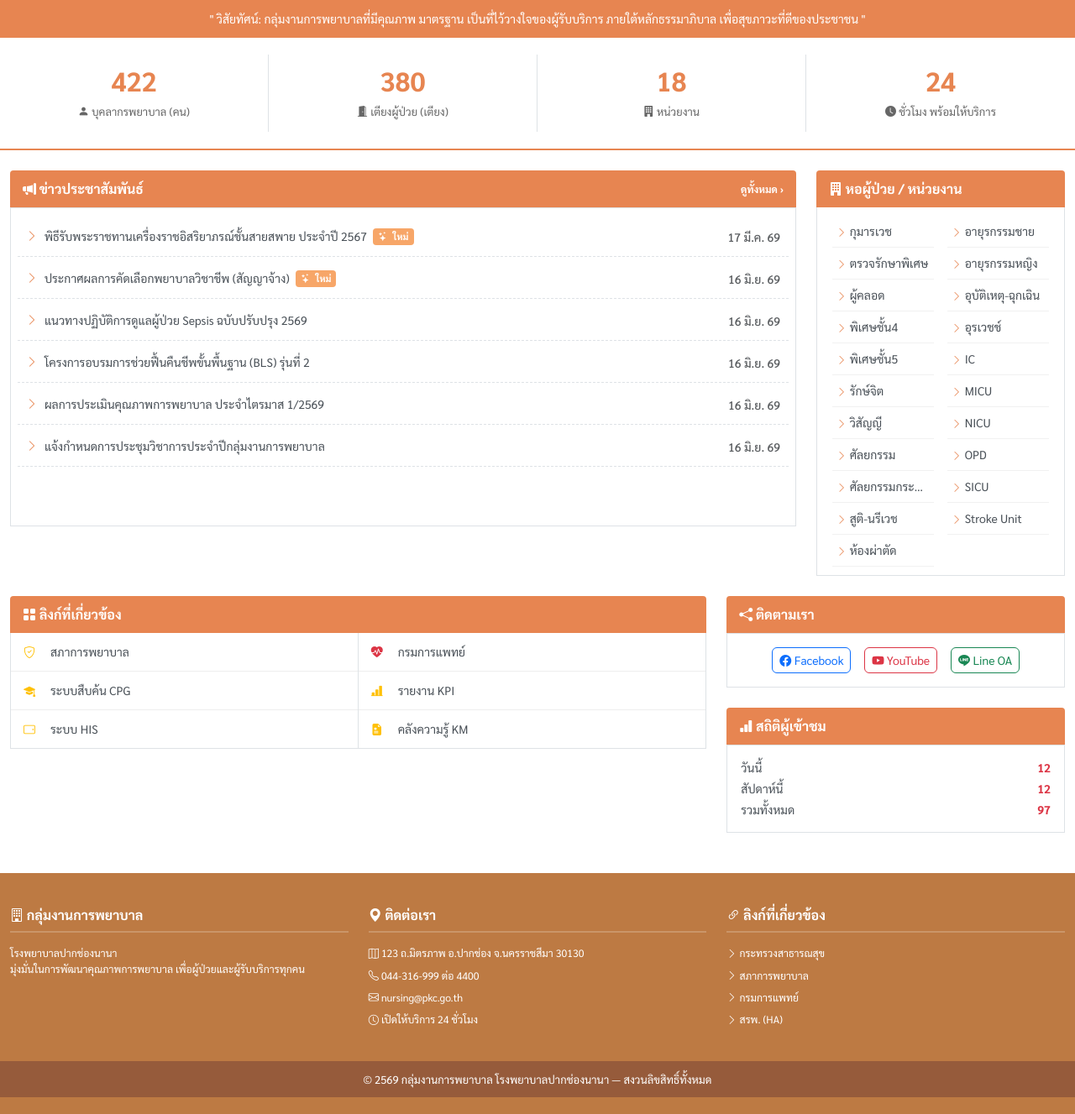
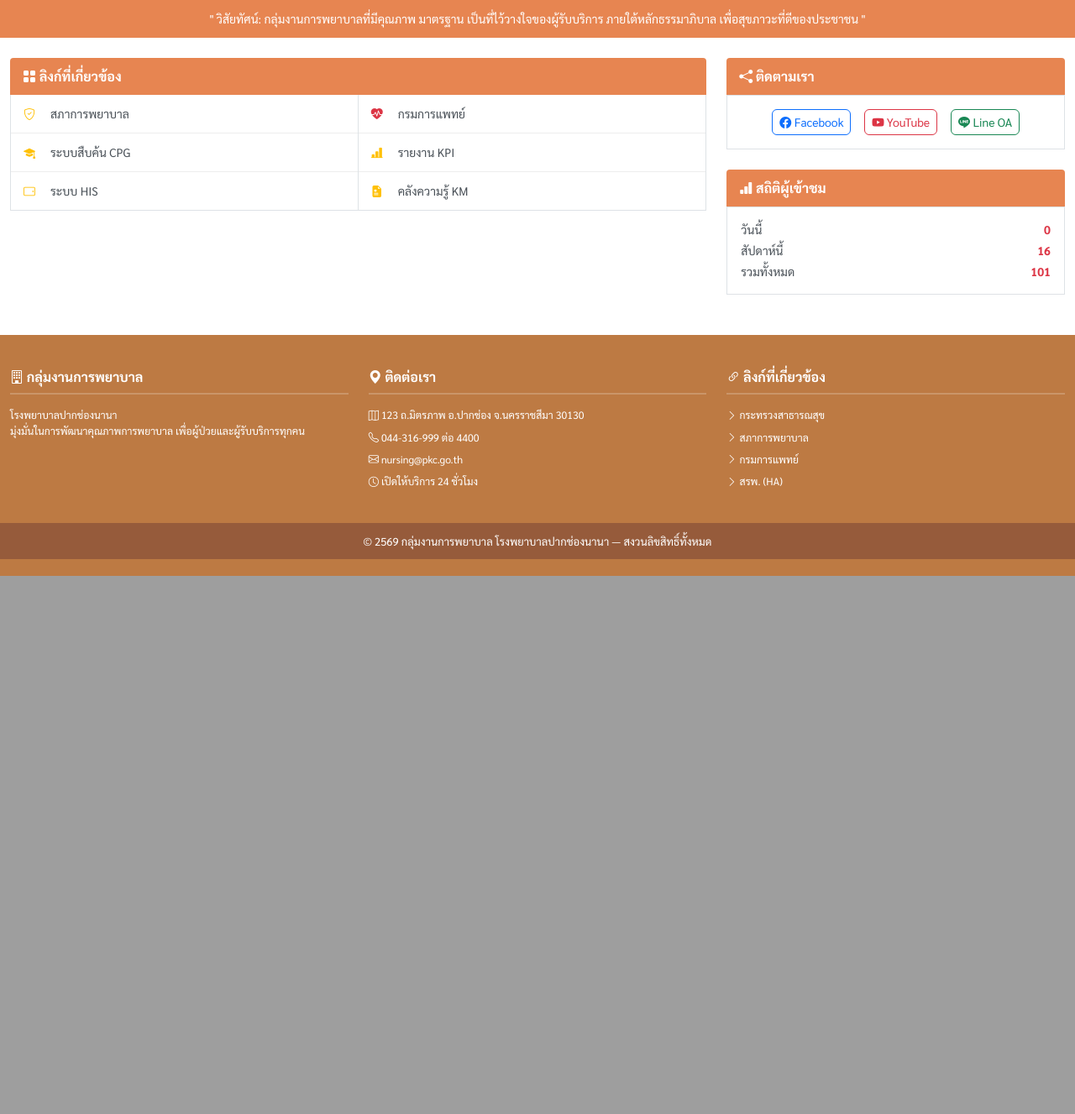
Before and after one commit to montichax/Hospital_Nana, a PHP site: page /index.php in a window 1280 px wide. Shown: the part 600-1927 px from the top of the page at 84% size. After the commit the page ends 1286 px from the top, so only its background shows below. Run offline with PHP 8.4, Linux system fonts and the light colour scheme; a user stored in the database is signed in; data comes from the database, SQL or seed files in the repository.

Commit message:
delete ประชาสัมพันธ์ หน่วยงาน

```diff
--- a/index.php
+++ b/index.php
@@ -291,94 +291,6 @@ $slides = !empty($banner_list) ? $banner_list : $fallback_banners;
     </div>
 </div>
 
-<div class="stat-box-container text-center">
-    <div class="container">
-        <div class="row">
-            <div class="col-md-3 col-6 border-end">
-                <div class="stat-number">422</div>
-                <div class="stat-label"><i class="bi bi-person-fill"></i> บุคลากรพยาบาล (คน)</div>
-            </div>
-            <div class="col-md-3 col-6 border-end">
-                <div class="stat-number">380</div>
-                <div class="stat-label"><i class="bi bi-door-open-fill"></i> เตียงผู้ป่วย (เตียง)</div>
-            </div>
-            <div class="col-md-3 col-6 border-end">
-                <div class="stat-number">18</div>
-                <div class="stat-label"><i class="bi bi-building-fill"></i> หน่วยงาน</div>
-            </div>
-            <div class="col-md-3 col-6">
-                <div class="stat-number">24</div>
-                <div class="stat-label"><i class="bi bi-clock-fill"></i> ชั่วโมง พร้อมให้บริการ</div>
-            </div>
-        </div>
-    </div>
-</div>
-
-<div class="container my-4">
-    <div class="row g-4">
-
-        <!-- ข่าวประชาสัมพันธ์ -->
-        <div class="col-lg-9 col-md-12">
-            <div class="block-header">
-                <span><i class="bi bi-megaphone-fill"></i> ข่าวประชาสัมพันธ์</span>
-                <a href="all_news.php">ดูทั้งหมด ›</a>
-            </div>
-            <div class="border p-2 bg-white" style="border-top: none; min-height: 380px;">
-                <?php if(empty($news_list)): ?>
-                    <div class="text-muted text-center py-4">ไม่มีข้อมูลข่าวประชาสัมพันธ์</div>
-                <?php else: ?>
-                    <?php foreach($news_list as $news):
-                        $news_file = !empty($news['image_name']) ? $news['image_name'] : 'default.jpg';
-                    ?>
-                    <div class="news-item-row d-flex justify-content-between align-items-start gap-3">
-                        <div class="flex-grow-1">
-                            <i class="bi bi-chevron-right small me-1" style="color: var(--hosp-orange) !important;"></i>
-                            <a href="news_detail.php?id=<?= (int)$news['id'] ?>" class="text-decoration-none align-middle">
-                                <?= htmlspecialchars($news['title']) ?>
-                            </a>
-                            <?php if(isset($news['is_new']) && (int)$news['is_new'] === 1): ?>
-                                <span class="badge-new ms-1 align-middle"><i class="bi bi-stars me-1"></i> ใหม่</span>
-                            <?php endif; ?>
-                        </div>
-                        <span class="text-muted small text-end flex-shrink-0 pt-1" style="width: 75px; font-weight: 500;"><?= dateToThaiShort($news['created_at']) ?></span>
-                    </div>
-                    <?php endforeach; ?>
-                <?php endif; ?>
-            </div>
-        </div>
-
-        <!-- หอผู้ป่วย / หน่วยงาน -->
-        <div class="col-lg-3 col-md-12">
-            <div class="block-header">
-                <span><i class="bi bi-building-fill"></i> หอผู้ป่วย / หน่วยงาน</span>
-            </div>
-            <div class="dept-list-box" style="min-height: 380px;">
-                <div class="row g-0">
-                    <?php if(empty($dept_list)): ?>
-                        <div class="text-muted text-center py-4 w-100">ไม่มีข้อมูลหน่วยงาน</div>
-                    <?php else: ?>
-                        <?php
-                        $half   = ceil(count($dept_list) / 2);
-                        $chunks = array_chunk($dept_list, $half);
-                        foreach($chunks as $chunk): ?>
-                            <div class="col-6 px-2">
-                                <?php foreach($chunk as $dept): ?>
-                                    <?php $deptUrl = !empty($dept['link_url']) ? $dept['link_url'] : 'department.php?id=' . (int)$dept['id']; ?>
-                                    <div class="dept-link-node text-truncate">
-                                        <i class="bi bi-chevron-right small" style="color: var(--hosp-orange) !important;"></i>
-                                        <a href="<?= htmlspecialchars($deptUrl) ?>"><?= htmlspecialchars($dept['name']) ?></a>
-                                    </div>
-                                <?php endforeach; ?>
-                            </div>
-                        <?php endforeach; ?>
-                    <?php endif; ?>
-                </div>
-            </div>
-        </div>
-
-    </div>
-</div>
-
 <div class="container my-4">
     <div class="row">
         <div class="col-lg-8 col-md-12">
--- a/visitor_counter.json
+++ b/visitor_counter.json
@@ -1,7 +1,7 @@
 {
-    "last_date": "2026-07-06",
-    "today": 12,
-    "week": 12,
-    "total": 97,
+    "last_date": "2026-07-08",
+    "today": 2,
+    "week": 16,
+    "total": 101,
     "week_start_date": "2026-07-06"
 }
```
